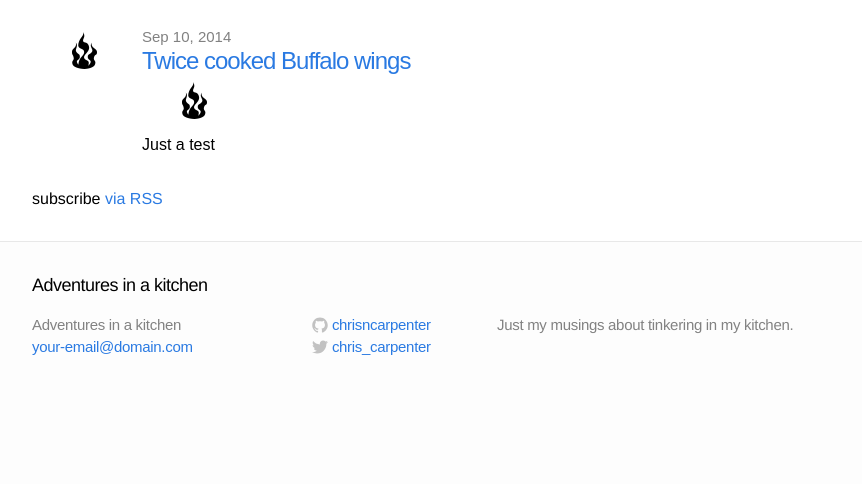
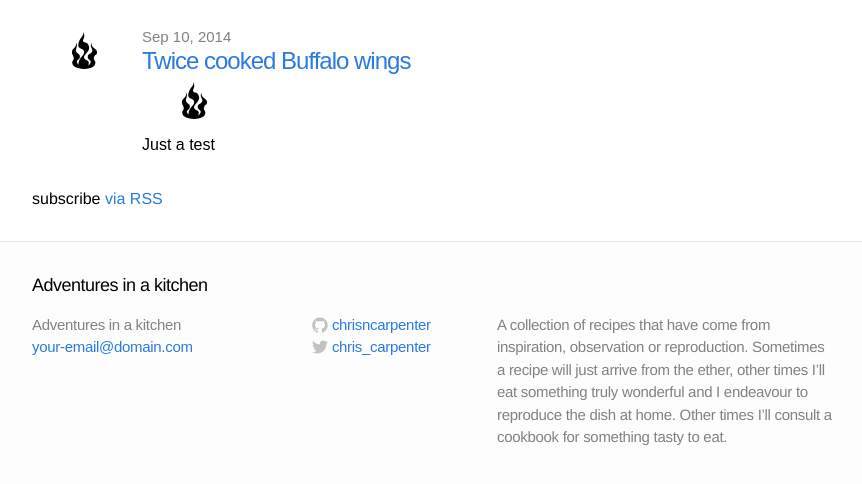
Before and after one commit to chrisncarpenter/chrisncarpenter.github.io, a Jekyll site: the page built from index.html, in a window 1280 px wide, cut to the strip 473-967 px from the top of the page. Shown: the top 484 px of the strip, without its empty margins (208-1070 px from the left). Built offline with Jekyll 4.4.1, drawn with Linux system fonts in a browser that asks for light colours; before the commit the page ends 900 px from its top, so only the background shows below that.

Commit message:
Updated description

```diff
--- a/_config.yml
+++ b/_config.yml
@@ -1,7 +1,7 @@
 # Site settings
 title: Adventures in a kitchen
 email: your-email@domain.com
-description: "Just my musings about tinkering in my kitchen."
+description: "A collection of recipes that have come from inspiration, observation or reproduction. Sometimes a recipe will just arrive from the ether, other times I’ll eat something truly wonderful and I endeavour to reproduce the dish at home. Other times I’ll consult a cookbook for something tasty to eat."
 baseurl: ""
 url: "http://yourdomain.com"
 twitter_username: chris_carpenter
```
